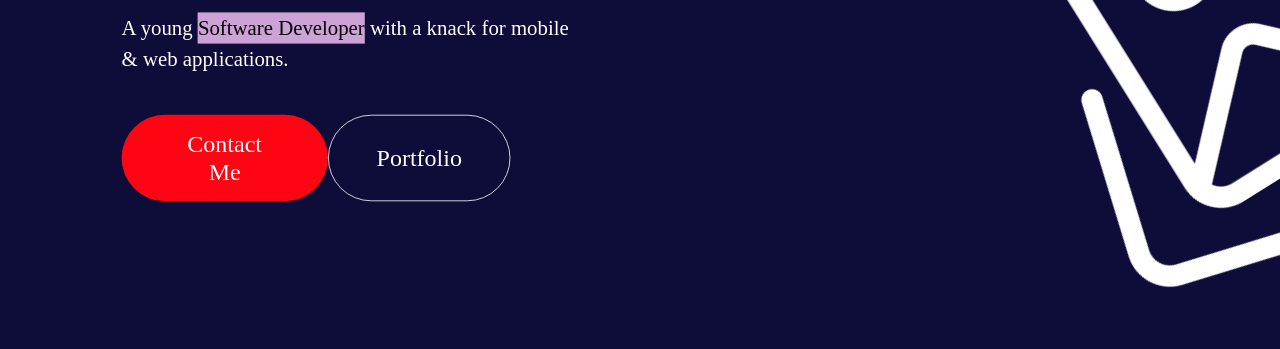
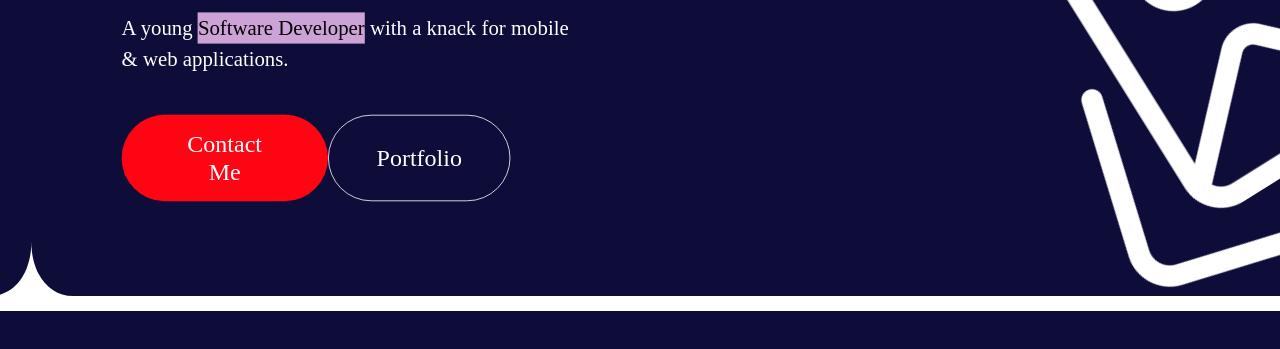
Before and after one commit to guyVicky/portfolio, a plain HTML site: page index.html in a window 1280 px wide. Shown: the part 489-838 px from the top of the page. Drawn offline with Linux system fonts and the light colour scheme.

Commit message:
add wavy shape

```diff
--- a/css/main.css
+++ b/css/main.css
@@ -198,6 +198,27 @@ section .intro .right_intro {
   font-weight: 500;
 }
 
+.custom-shape-divider-bottom-1665352037 {
+  position: absolute;
+  bottom: 0;
+  left: 0;
+  width: 100%;
+  overflow: hidden;
+  line-height: 0;
+  transform: rotate(180deg);
+}
+
+.custom-shape-divider-bottom-1665352037 svg {
+  position: relative;
+  display: block;
+  width: calc(195% + 1.3px);
+  height: 497px;
+}
+
+.custom-shape-divider-bottom-1665352037 .shape-fill {
+  fill: #FFFFFF;
+}
+
 .right_intro {
   margin: 0%;
   overflow: visible;
--- a/index.html
+++ b/index.html
@@ -42,5 +42,12 @@
             </div>
         </div>
     </section>
+    <div class="custom-shape-divider-bottom-1665352037">
+        <svg data-name="Layer 1" xmlns="http://www.w3.org/2000/svg" viewBox="0 0 1200 120" preserveAspectRatio="none">
+            <rect x="1200" height="3.6"></rect>
+            <rect height="3.6"></rect>
+            <path d="M0,0V3.6H580.08c11,0,19.92,5.09,19.92,13.2,0-8.14,8.88-13.2,19.92-13.2H1200V0Z" class="shape-fill"></path>
+        </svg>
+    </div>
 </body>
 </html>
```
